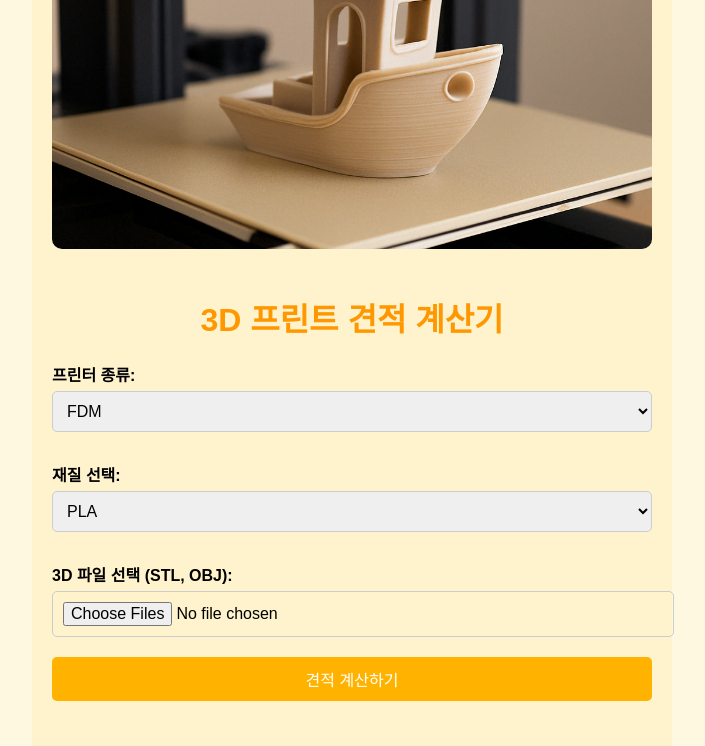
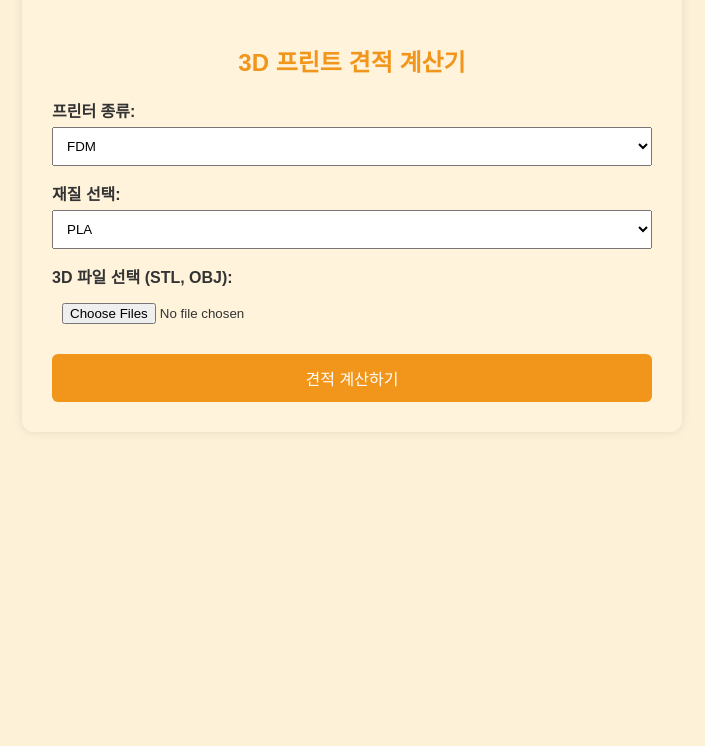
Before and after one commit to 3dthebalance/3dthebalance, a Flask app: page / in a window 1280 px wide. Shown: the part 371-1117 px from the top of the page, without its empty margins (288-993 px from the left). After the commit the page ends 773 px from the top, so only its background shows below. Run offline with Flask 3, Linux system fonts and the light colour scheme; parts of the project's set-up code (start-up, migrations or seed data) failed here and were passed over.

Commit message:
Update index.html

```diff
--- a/templates/index.html
+++ b/templates/index.html
@@ -1,108 +1,95 @@
 <!DOCTYPE html>
 <html lang="ko">
 <head>
-  <meta charset="UTF-8" />
-  <meta name="viewport" content="width=device-width, initial-scale=1.0"/>
+    <meta charset="UTF-8">
+    <meta name="viewport" content="width=device-width, initial-scale=1.0">
     <title>3D 프린트 견적 계산기</title>
     <style>
         body {
-      font-family: 'Noto Sans KR', sans-serif;
+            font-family: 'Arial', sans-serif;
+            background-color: #fdf2d8;
+            color: #333;
             margin: 0;
             padding: 0;
-      background-color: #fff8e1;
         }
-
         .container {
             max-width: 600px;
-      margin: auto;
-      padding: 20px;
-      background-color: #fff3cd;
+            margin: 40px auto;
+            background-color: #fff3dc;
+            border-radius: 12px;
+            padding: 30px;
+            box-shadow: 0 0 10px rgba(0,0,0,0.1);
         }
-
-    img {
-      max-width: 100%;
-      border-radius: 10px;
-      margin-bottom: 20px;
+        h2 {
+            text-align: center;
+            color: #f2961b;
         }
-
-    h1 {
-      text-align: center;
-      color: #ff9800;
+        label {
+            display: block;
+            margin-top: 15px;
+            font-weight: bold;
         }
-
-    label {
-      font-weight: bold;
-      margin-top: 15px;
-      display: block;
+        select, input[type="file"] {
+            width: 100%;
+            padding: 10px;
+            margin-top: 5px;
         }
-
-    select, input[type="file"], button {
-      width: 100%;
-      margin-top: 5px;
-      padding: 10px;
-      font-size: 16px;
-      margin-bottom: 15px;
-      border-radius: 5px;
-      border: 1px solid #ccc;
-    }
-
         button {
-      background-color: #ffb300;
+            background-color: #f2961b;
             color: white;
             border: none;
+            padding: 12px;
+            margin-top: 20px;
+            width: 100%;
+            font-size: 16px;
+            border-radius: 6px;
             cursor: pointer;
         }
-
-    button:hover {
-      background-color: #ffa000;
+        table {
+            width: 100%;
+            margin-top: 25px;
+            border-collapse: collapse;
         }
-
-    #result-table {
-      width: 100%;
-      border-collapse: collapse;
-      margin-top: 20px;
-    }
-
-    #result-table th, #result-table td {
+        th, td {
             border: 1px solid #ddd;
-      padding: 8px;
+            padding: 12px;
             text-align: center;
         }
-
-    #result-table th {
-      background-color: #ffe082;
+        th {
+            background-color: #ffe8b1;
         }
-
-    #total {
+        .total {
             text-align: right;
-      margin-top: 10px;
+            margin-top: 15px;
+            font-size: 18px;
             font-weight: bold;
-      font-size: 18px;
         }
-
-    #loading {
+        .loading {
             text-align: center;
-      font-weight: bold;
-      color: #ff6f00;
             margin-top: 10px;
             display: none;
+        }
+        img.preview {
+            width: 100%;
+            max-height: 300px;
+            object-fit: cover;
+            margin-bottom: 20px;
+            border-radius: 10px;
         }
     </style>
 </head>
 <body>
 <div class="container">
-    <img src="{{ url_for('static', filename='printing.png') }}" alt="3D 프린터 이미지" />
-    <h1>3D 프린트 견적 계산기</h1>
-
-    <form id="upload-form" enctype="multipart/form-data">
-      <label for="printer-type">프린터 종류:</label>
-      <select id="printer-type">
+    <img src="/static/3dprinter.jpg" alt="3D 프린터 이미지" class="preview">
+    <h2>3D 프린트 견적 계산기</h2>
+    <form id="estimate-form">
+        <label for="printer">프린터 종류:</label>
+        <select id="printer" name="printer">
             <option value="FDM">FDM</option>
-        <option value="SLA">SLA</option>
         </select>
 
         <label for="material">재질 선택:</label>
-      <select id="material">
+        <select id="material" name="material">
             <option value="PLA">PLA</option>
             <option value="ABS">ABS</option>
             <option value="TPU">TPU</option>
@@ -111,103 +98,65 @@
             <option value="투명레진">투명레진</option>
         </select>
 
-      <label for="stl-file">3D 파일 선택 (STL, OBJ):</label>
-      <input
-        type="file"
-        id="stl-file"
-        name="file"
-        multiple
-        accept=".stl,model/stl,application/sla,application/octet-stream,.obj,model/obj"
-      />
+        <label for="file">3D 파일 선택 (STL, OBJ):</label>
+        <input type="file" id="file" name="file" multiple>
 
         <button type="submit">견적 계산하기</button>
+        <div class="loading" id="loading">⏳ 견적 계산 중입니다...</div>
     </form>
 
-    <div id="loading">⏳ 견적 계산 중입니다...</div>
-    <div id="result"></div>
-    <div id="total"></div>
+    <table id="result-table" style="display: none;">
+        <thead>
+        <tr>
+            <th>파일명</th>
+            <th>부피 (cm³)</th>
+            <th>예상 견적 (원)</th>
+        </tr>
+        </thead>
+        <tbody id="result-body"></tbody>
+    </table>
+    <div class="total" id="total-display" style="display: none;">총 합계: 0원</div>
+    <form id="order-form" action="/order" method="get" style="display: none;">
+        <input type="hidden" id="total-estimate" name="estimate">
+        <button type="submit">주문하기</button>
+    </form>
 </div>
-
 <script>
-    const printerSelect = document.getElementById('printer-type');
-    const materialSelect = document.getElementById('material');
-    const resultDiv = document.getElementById('result');
-    const totalDiv = document.getElementById('total');
-    const loadingDiv = document.getElementById('loading');
-
-    const materials = {
-      FDM: ["PLA", "ABS", "TPU", "PETG"],
-      SLA: ["강화레진", "투명레진"]
-    };
-
-    printerSelect.addEventListener('change', () => {
-      const selected = printerSelect.value;
-      materialSelect.innerHTML = '';
-      materials[selected].forEach(material => {
-        const option = document.createElement('option');
-        option.value = material;
-        option.textContent = material;
-        materialSelect.appendChild(option);
-      });
-    });
-
-    document.getElementById("upload-form").addEventListener("submit", async function (e) {
+    document.getElementById('estimate-form').addEventListener('submit', function(e) {
         e.preventDefault();
 
-      const files = document.getElementById("stl-file").files;
-      const printer = printerSelect.value;
-      const material = materialSelect.value;
+        const form = e.target;
+        const formData = new FormData(form);
 
-      if (files.length === 0) {
-        alert("STL 또는 OBJ 파일을 선택해주세요.");
-        return;
+        const files = document.getElementById('file').files;
+        for (let i = 0; i < files.length; i++) {
+            formData.append('file', files[i]);
         }
 
-      const formData = new FormData();
-      for (const file of files) {
-        formData.append("files", file);
-      }
-      formData.append("printer", printer);
-      formData.append("material", material);
-
-      loadingDiv.style.display = 'block';
-      resultDiv.innerHTML = '';
-      totalDiv.innerHTML = '';
-
-      try {
-        const response = await fetch("/upload", {
-          method: "POST",
-          body: formData,
+        document.getElementById('loading').style.display = 'block';
+        fetch('/upload', {
+            method: 'POST',
+            body: formData
+        }).then(res => res.json())
+            .then(data => {
+                document.getElementById('loading').style.display = 'none';
+                const body = document.getElementById('result-body');
+                body.innerHTML = '';
+                data.estimates.forEach(est => {
+                    const row = `<tr><td>${est.filename}</td><td>${est.volume}</td><td>${est.estimate.toLocaleString()}</td></tr>`;
+                    body.innerHTML += row;
                 });
-
-        const result = await response.json();
-        loadingDiv.style.display = 'none';
-
-        if (result.error) {
-          resultDiv.innerHTML = `<p style="color:red;">${result.error}</p>`;
-          return;
-        }
-
-        const table = document.createElement("table");
-        table.id = "result-table";
-
-        const headerRow = document.createElement("tr");
-        headerRow.innerHTML = "<th>파일명</th><th>부피 (cm³)</th><th>예상 견적 (원)</th>";
-        table.appendChild(headerRow);
-
-        result.estimates.forEach(item => {
-          const row = document.createElement("tr");
-          row.innerHTML = `<td>${item.filename}</td><td>${item.volume.toFixed(1)}</td><td>${item.estimate.toLocaleString()}</td>`;
-          table.appendChild(row);
+                document.getElementById('result-table').style.display = 'table';
+                document.getElementById('total-display').innerText = `총 합계: ${data.total.toLocaleString()}원`;
+                document.getElementById('total-display').style.display = 'block';
+                document.getElementById('total-estimate').value = data.total;
+                document.getElementById('order-form').style.display = 'block';
+            })
+            .catch(err => {
+                document.getElementById('loading').style.display = 'none';
+                alert('견적 계산 중 오류가 발생했습니다.');
+                console.error(err);
             });
-
-        resultDiv.appendChild(table);
-        totalDiv.innerText = `총 합계: ${result.total.toLocaleString()}원`;
-
-      } catch (error) {
-        loadingDiv.style.display = 'none';
-        resultDiv.innerHTML = `<p style="color:red;">오류가 발생했습니다. 다시 시도해주세요.</p>`;
-      }
     });
 </script>
 </body>
```
Lines whose indentation alone changed are shown as unchanged.
